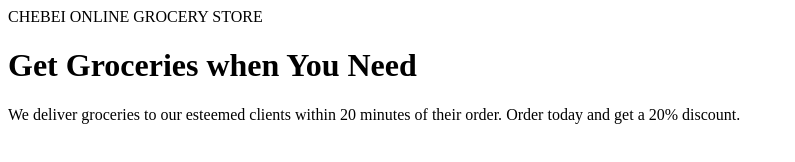
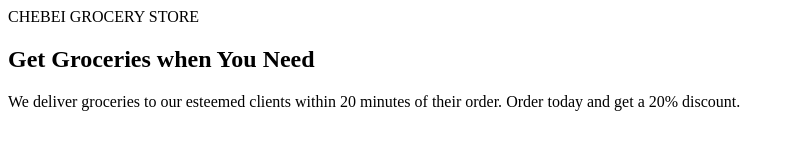
Before and after one commit to Chebei6726/alx_html_css, a plain HTML site: page base_index.html in a window 1280 px wide. Shown: the whole page, without its empty margins (0-795 px from the left). Drawn offline with Linux system fonts and the light colour scheme.

Commit message:
More changes

```diff
--- a/base_index.html
+++ b/base_index.html
@@ -3,13 +3,9 @@
 <html>
  <Meta charset="UTF-8"
 
-  <head>
+<header> CHEBEI GROCERY STORE</header>
 
-    CHEBEI ONLINE GROCERY STORE
-
- </head>
-  <body>
-    <h1><strong>Get Groceries when You Need</strong></h1>
+  <h2><strong>Get Groceries when You Need</strong></h2>
 
 We deliver groceries to our esteemed clients within 20 minutes of their order.
 <Break>
```
